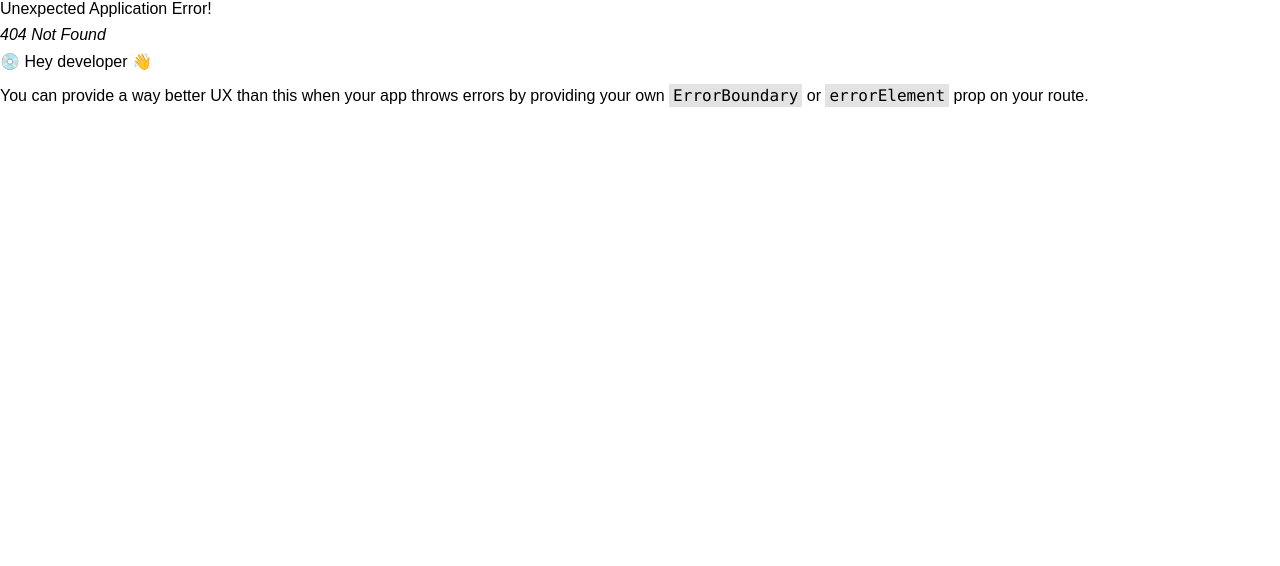
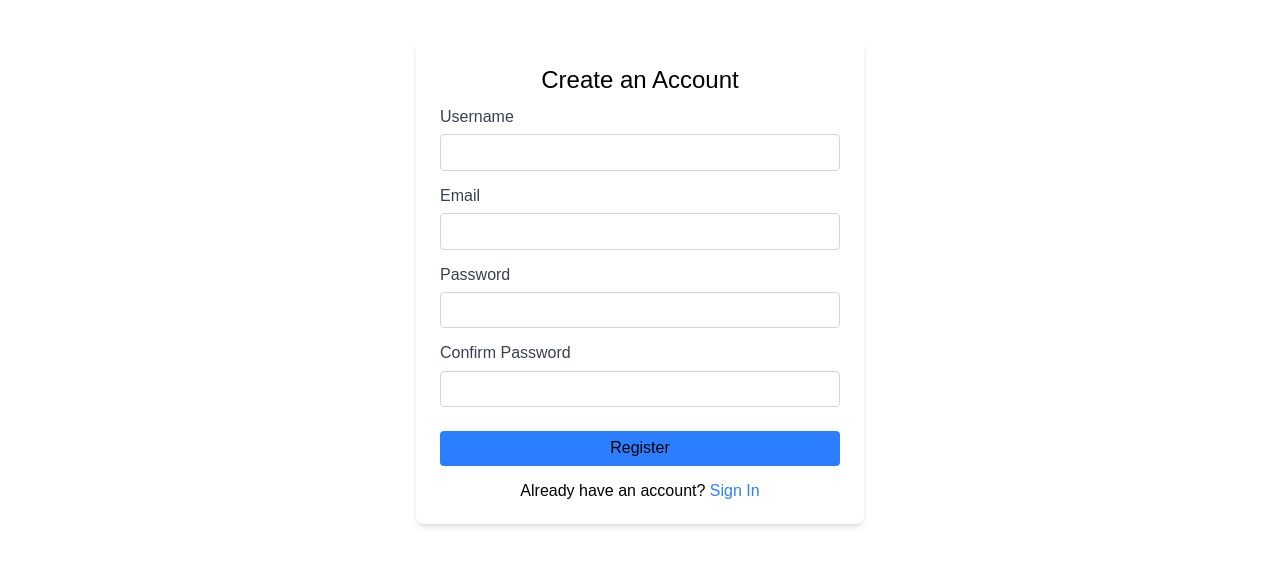
Before and after one commit to KimCuong9396/vocab-english, a React (Vite) app: page /register in a window 1280 px wide. Before the commit this address had no page. Shown: the top 566 px of the page. Built offline with nearby package versions, Linux system fonts and the light colour scheme.

Commit message:
register login

```diff
--- a/src/components/learnNew/animals.jsx
+++ b/src/components/learnNew/animals.jsx
@@ -1,10 +1,10 @@
 import React, { useState, useEffect } from "react";
+import axios from "../../services/axios.customize";
 import { Volume2, RotateCw } from "lucide-react";
 import { useNavigate } from "react-router-dom";
 
-const API_URL = "http://localhost:3007/api/words";
-const LEARNED_API_URL = "http://localhost:3007/api/words";
-
+const BACKEND_URL = "/api/words";
+//const LEARNED_API_URL = "/api/words";
 const Animals = () => {
   const [words, setWords] = useState([]);
   const [index, setIndex] = useState(0);
@@ -12,9 +12,9 @@ const Animals = () => {
   const navigate = useNavigate();
 
   useEffect(() => {
-    fetch(API_URL)
-      .then((res) => res.json())
-      .then((data) => setWords(data))
+    axios
+      .get(BACKEND_URL)
+      .then((res) => setWords(res.data))
       .catch((err) => console.error("Lỗi tải dữ liệu", err));
   }, []);
 
@@ -35,11 +35,10 @@ const Animals = () => {
   };
 
   const markAsLearned = () => {
-    fetch(LEARNED_API_URL, {
-      method: "POST",
-      headers: { "Content-Type": "application/json" },
-      body: JSON.stringify(words[index]),
-    })
+    axios
+      .post(BACKEND_URL, words[index], {
+        headers: { "Content-Type": "application/json" },
+      })
       .then(() => nextWord())
       .catch((err) => console.error("Lỗi lưu từ đã học", err));
   };
@@ -61,7 +60,7 @@ const Animals = () => {
             <img
               src={words[index].image}
               alt={words[index].word}
-              className="w-24 h-24 rounded-md"
+              className="w-40 h-40 rounded-md"
             />
             <h2 className="text-xl font-bold mt-2">{words[index].word}</h2>
             <p className="text-gray-500">{words[index].pronunciation}</p>
--- a/src/components/learnNew/topicList.jsx
+++ b/src/components/learnNew/topicList.jsx
@@ -3,8 +3,16 @@ import { List, Card } from "antd";
 import { useNavigate } from "react-router-dom";
 
 const topics = [
-  { title: "Animals", image: "https://source.unsplash.com/100x100/?animals" },
-  { title: "Food & Drink", image: "https://source.unsplash.com/100x100/?food" },
+  {
+    title: "Animals",
+    image:
+      "https://www.freevector.com/uploads/vector/preview/30512/Animal_Icon.jpg",
+  },
+  {
+    title: "Food & Drink",
+    image:
+      "https://www.freevector.com/uploads/vector/preview/75320/vecteezySeamlessBreakfastSeamlessBackground4fa0522_generated.jpg",
+  },
   { title: "Sports", image: "https://source.unsplash.com/100x100/?sports" },
   { title: "Travel", image: "https://source.unsplash.com/100x100/?travel" },
   {
@@ -43,7 +51,7 @@ const TopicList = () => {
                 <img
                   alt={item.title}
                   src={item.image}
-                  className="w-20 h-20 rounded-lg object-cover mr-6"
+                  className="w-32 h-32 rounded-full object-cover"
                 />
                 <span className="text-xl font-semibold">{item.title}</span>
               </Card>
--- /dev/null
+++ b/src/pages/login.jsx
@@ -0,0 +1,107 @@
+import React, { useState } from "react";
+import axios from "../services/axios.customize";
+import { useNavigate, Link } from "react-router-dom";
+
+const Login = () => {
+  const [formData, setFormData] = useState({
+    email: "",
+    password: "",
+  });
+  const [error, setError] = useState("");
+  const [loading, setLoading] = useState(false);
+  const navigate = useNavigate();
+
+  const { email, password } = formData;
+
+  const handleChange = (e) => {
+    setFormData({ ...formData, [e.target.name]: e.target.value });
+  };
+
+  const handleSubmit = async (e) => {
+    e.preventDefault();
+
+    try {
+      setLoading(true);
+      setError("");
+      const URL_BACKEND = "/api/auth/login";
+      const response = await axios.post(URL_BACKEND, {
+        email,
+        password,
+      });
+
+      localStorage.setItem("token", response.data.token);
+      navigate("/");
+    } catch (err) {
+      setError(err.response?.data?.message || "Invalid credentials");
+    } finally {
+      setLoading(false);
+    }
+  };
+
+  return (
+    <div className="max-w-md mx-auto mt-10 p-6 bg-white rounded-lg shadow-md">
+      <h2 className="text-2xl font-bold mb-6 text-center">Welcome Back</h2>
+
+      {error && (
+        <div className="mb-4 p-3 bg-red-100 text-red-700 rounded">{error}</div>
+      )}
+
+      <form onSubmit={handleSubmit}>
+        <div className="mb-4">
+          <label className="block text-gray-700 mb-2" htmlFor="email">
+            Email
+          </label>
+          <input
+            type="email"
+            id="email"
+            name="email"
+            value={email}
+            onChange={handleChange}
+            className="w-full px-3 py-2 border border-gray-300 rounded focus:outline-none focus:border-blue-500"
+            required
+          />
+        </div>
+
+        <div className="mb-6">
+          <label className="block text-gray-700 mb-2" htmlFor="password">
+            Password
+          </label>
+          <input
+            type="password"
+            id="password"
+            name="password"
+            value={password}
+            onChange={handleChange}
+            className="w-full px-3 py-2 border border-gray-300 rounded focus:outline-none focus:border-blue-500"
+            required
+          />
+          <div className="mt-1 text-right">
+            <Link
+              to="/forgot-password"
+              className="text-sm text-blue-500 hover:text-blue-700"
+            >
+              Forgot Password?
+            </Link>
+          </div>
+        </div>
+
+        <button
+          type="submit"
+          disabled={loading}
+          className="w-full bg-blue-500 text-white py-2 px-4 rounded hover:bg-blue-600 focus:outline-none focus:bg-blue-600 disabled:bg-blue-300"
+        >
+          {loading ? "Signing In..." : "Login"}
+        </button>
+      </form>
+
+      <div className="mt-4 text-center">
+        Don't have an account?{" "}
+        <Link to="/register" className="text-blue-500 hover:text-blue-700">
+          Create Account
+        </Link>
+      </div>
+    </div>
+  );
+};
+
+export default Login;
--- a/src/pages/menu/header.jsx
+++ b/src/pages/menu/header.jsx
@@ -6,59 +6,49 @@ import {
 import { Menu } from "antd";
 import { useState } from "react";
 import { Link } from "react-router-dom";
-
+import conversationIcon from "./icon/conversation.png";
+import reviseIcon from "./icon/revise.png";
+import handBookIcon from "./icon/handBook.png";
+import learnNewIcon from "./icon/learnNew.png";
 const Header = () => {
   const items = [
     {
-      label: <Link to="/">Vocab</Link>,
+      label: (
+        <Link
+          to="/"
+          className="text-xl font-bold text-blue-600 hover:text-blue-800 transition duration-300"
+        >
+          Rabbit Vocab
+        </Link>
+      ),
       key: "vocab",
       icon: (
         <img
           src="https://cbx-prod.b-cdn.net/COLOURBOX63786521.jpg?width=1200&height=1200&quality=70"
-          style={{ width: 20 }}
+          style={{ width: 40 }}
         />
       ),
     },
     {
       label: <Link to="/revise">Ôn tập</Link>,
       key: "revise",
-      icon: (
-        <img
-          src="https://cbx-prod.b-cdn.net/COLOURBOX63786521.jpg?width=1200&height=1200&quality=70"
-          style={{ width: 20 }}
-        />
-      ),
+      icon: <img src={reviseIcon} style={{ width: 50 }} />,
       //disabled: true,
     },
     {
       label: <Link to="/learnNew">Học từ mới</Link>,
       key: "learnNew",
-      icon: (
-        <img
-          src="https://cbx-prod.b-cdn.net/COLOURBOX63786521.jpg?width=1200&height=1200&quality=70"
-          style={{ width: 20 }}
-        />
-      ),
+      icon: <img src={learnNewIcon} style={{ width: 50 }} />,
     },
     {
       label: <Link to="/handBook">Sổ tay</Link>,
       key: "handbook",
-      icon: (
-        <img
-          src="https://cf.shopee.vn/file/1aa1d1fe5ad58d98de5d025b36aecb8d"
-          style={{ width: 20 }}
-        />
-      ),
+      icon: <img src={handBookIcon} style={{ width: 50 }} />,
     },
     {
       label: <Link to="/conversation">Hội thoại</Link>,
       key: "conversation",
-      icon: (
-        <img
-          src="https://cbx-prod.b-cdn.net/COLOURBOX63786521.jpg?width=1200&height=1200&quality=70"
-          style={{ width: 20 }}
-        />
-      ),
+      icon: <img src={conversationIcon} style={{ width: 50 }} />,
     },
   ];
   const [current, setCurrent] = useState("mail");
--- /dev/null
+++ b/src/pages/register.jsx
@@ -0,0 +1,143 @@
+import React, { useState } from "react";
+import axios from "../services/axios.customize";
+import { useNavigate, Link } from "react-router-dom";
+
+const Register = () => {
+  const [formData, setFormData] = useState({
+    username: "",
+    email: "",
+    password: "",
+    confirmPassword: "",
+  });
+  const [error, setError] = useState("");
+  const [loading, setLoading] = useState(false);
+  const navigate = useNavigate();
+
+  const { username, email, password, confirmPassword } = formData;
+
+  const handleChange = (e) => {
+    setFormData({ ...formData, [e.target.name]: e.target.value });
+  };
+
+  const handleSubmit = async (e) => {
+    e.preventDefault();
+
+    // Validation
+    if (password !== confirmPassword) {
+      setError("Passwords do not match");
+      return;
+    }
+
+    if (password.length < 6) {
+      setError("Password must be at least 6 characters");
+      return;
+    }
+
+    try {
+      setLoading(true);
+      setError("");
+      const URL_BACKEND = "/api/auth/register";
+      const response = await axios.post(URL_BACKEND, {
+        username,
+        email,
+        password,
+      });
+
+      localStorage.setItem("token", response.data.token);
+      navigate("/login");
+    } catch (err) {
+      setError(err.response?.data?.message || "Registration failed");
+    } finally {
+      setLoading(false);
+    }
+  };
+
+  return (
+    <div className="max-w-md mx-auto mt-10 p-6 bg-white rounded-lg shadow-md">
+      <h2 className="text-2xl font-bold mb-6 text-center">Create an Account</h2>
+
+      {error && (
+        <div className="mb-4 p-3 bg-red-100 text-red-700 rounded">{error}</div>
+      )}
+
+      <form onSubmit={handleSubmit}>
+        <div className="mb-4">
+          <label className="block text-gray-700 mb-2" htmlFor="username">
+            Username
+          </label>
+          <input
+            type="text"
+            id="username"
+            name="username"
+            value={username}
+            onChange={handleChange}
+            className="w-full px-3 py-2 border border-gray-300 rounded focus:outline-none focus:border-blue-500"
+            required
+          />
+        </div>
+
+        <div className="mb-4">
+          <label className="block text-gray-700 mb-2" htmlFor="email">
+            Email
+          </label>
+          <input
+            type="email"
+            id="email"
+            name="email"
+            value={email}
+            onChange={handleChange}
+            className="w-full px-3 py-2 border border-gray-300 rounded focus:outline-none focus:border-blue-500"
+            required
+          />
+        </div>
+
+        <div className="mb-4">
+          <label className="block text-gray-700 mb-2" htmlFor="password">
+            Password
+          </label>
+          <input
+            type="password"
+            id="password"
+            name="password"
+            value={password}
+            onChange={handleChange}
+            className="w-full px-3 py-2 border border-gray-300 rounded focus:outline-none focus:border-blue-500"
+            required
+          />
+        </div>
+
+        <div className="mb-6">
+          <label className="block text-gray-700 mb-2" htmlFor="confirmPassword">
+            Confirm Password
+          </label>
+          <input
+            type="password"
+            id="confirmPassword"
+            name="confirmPassword"
+            value={confirmPassword}
+            onChange={handleChange}
+            className="w-full px-3 py-2 border border-gray-300 rounded focus:outline-none focus:border-blue-500"
+            required
+          />
+        </div>
+
+        <button
+          type="submit"
+          disabled={loading}
+          className="w-full bg-blue-500 text-white py-2 px-4 rounded hover:bg-blue-600 focus:outline-none focus:bg-blue-600 disabled:bg-blue-300"
+        >
+          {loading ? "Creating Account..." : "Register"}
+        </button>
+      </form>
+
+      <div className="mt-4 text-center">
+        Already have an account?{" "}
+        <Link to="/login" className="text-blue-500 hover:text-blue-700">
+          Sign In
+        </Link>
+      </div>
+    </div>
+  );
+};
+
+export default Register;
```
Also changed, not shown: src/main.jsx (+10 -8 lines), 2 other files (tests, documents, lock files or other folders).
